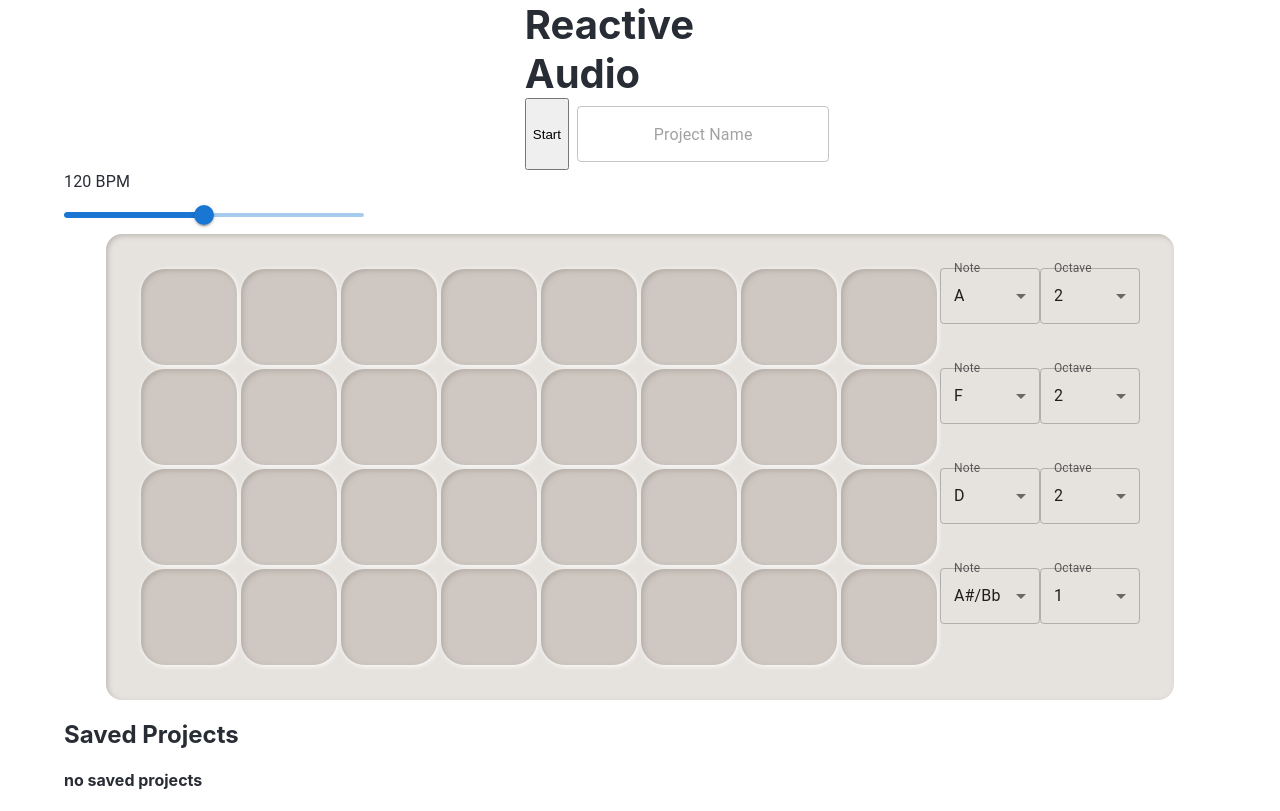
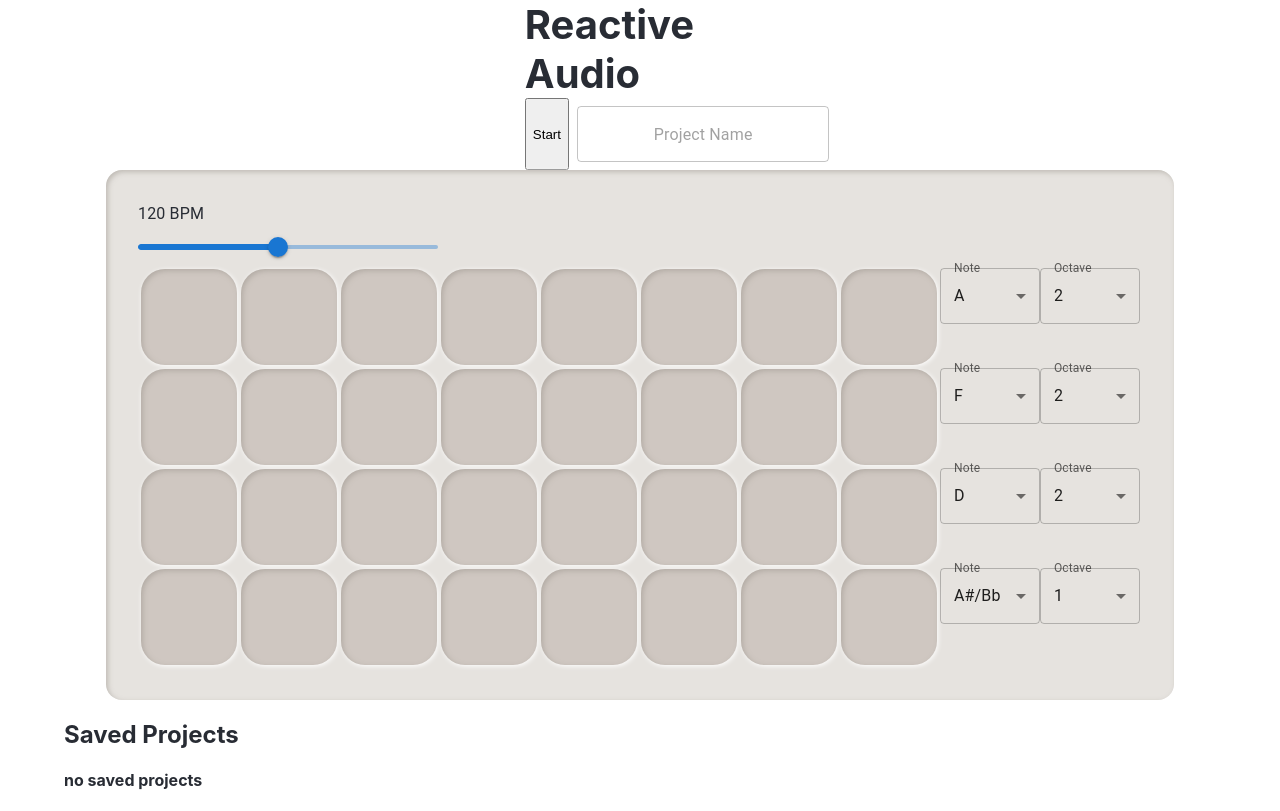
Before and after one commit to rriegel/Reactive-Audio, a React app: page / in a window 1280 px wide. Built offline with nearby package versions, Linux system fonts and the light colour scheme; no server answers; the HTML template or start-up script is replaced by a standard one.

Commit message:
moved BPM slider into the sequencer div

```diff
--- a/client/src/app.jsx
+++ b/client/src/app.jsx
@@ -4,8 +4,6 @@ import * as Tone from 'tone';
 import Sequencer from './components/Sequencer.jsx';
 import SaveList from './components/SaveList.jsx';
 import axios from 'axios';
-import NoteSelect from './components/utils/NoteSelect.js';
-import OctaveSelect from './components/utils/OctaveSelect.js';
 import BPMSlider from './components/utils/BPMSlider.js';
 import NameInput from './components/utils/NameInput.js';
 
@@ -134,24 +132,21 @@ class App extends React.Component {
               saveProject={(e) => {this.saveState(e)}}
             />
           </div>
-          <BPMSlider
-            def={ this.state.BPM }
-            name={ this.state.name || "" }
-            current={ this.state.adjBPM }
-            changeBPM={(e) => this.changeBPM(e)}
-          />
         </div>
 
         <div className='sequencer-wrapper'>
           <Sequencer
             notes={ this.state.notes }
             octaves={ this.state.octaves }
-            BPM={ this.state.adjBPM }
+            name={ this.state.name || "" }
+            BPM={ this.state.BPM }
+            adjBPM={ this.state.adjBPM }
             isPlaying={ this.state.isPlaying }
             checked={ this.state.checked }
             boxToggle={ (row, index) => this.boxToggle(row, index) }
             changeNote={ (e) => this.changeNote(e) }
             changeOctave={ (e) => this.changeOctave(e) }
+            changeBPM={ (e) => this.changeBPM(e) }
           />
         </div>
         <SaveList
--- a/client/src/components/Sequencer.jsx
+++ b/client/src/components/Sequencer.jsx
@@ -1,9 +1,10 @@
 import React, { useState, useEffect, useRef } from 'react';
 import './Sequencer.css';
 import SequencerRow from './SequencerRow.jsx';
+import BPMSlider from './utils/BPMSlider.js';
 import togglePlay from './utils/togglePlay.js';
 
-function Sequencer({ notes, octaves, BPM, isPlaying, checked, boxToggle, changeNote, changeOctave }) {
+function Sequencer({ notes, octaves, name, BPM, adjBPM, isPlaying, checked, boxToggle, changeNote, changeOctave, changeBPM }) {
 
   const [active, setActive] = useState(null);
 
@@ -15,12 +16,19 @@ function Sequencer({ notes, octaves, BPM, isPlaying, checked, boxToggle, changeN
   const prevPlaying = usePrevious(isPlaying);
   useEffect(() => {
     if (prevPlaying !== undefined && isPlaying !== prevPlaying) {
-      togglePlay(notes, octaves, BPM, checked, setActive);
+      togglePlay(notes, octaves, adjBPM, checked, setActive);
     }
   }, [isPlaying]);
 
   return (
-    <table className='sequencer'>
+    <div className="sequencer">
+      <BPMSlider
+        def={ BPM }
+        name={ name }
+        current={ adjBPM }
+        changeBPM={ changeBPM }
+      />
+      <table>
         <tbody>
           {checked.map((row, key) => (
             <SequencerRow
@@ -37,6 +45,7 @@ function Sequencer({ notes, octaves, BPM, isPlaying, checked, boxToggle, changeN
           ))}
         </tbody>
       </table>
+    </div>
   )
 };
 
```
Lines whose indentation alone changed are shown as unchanged.
